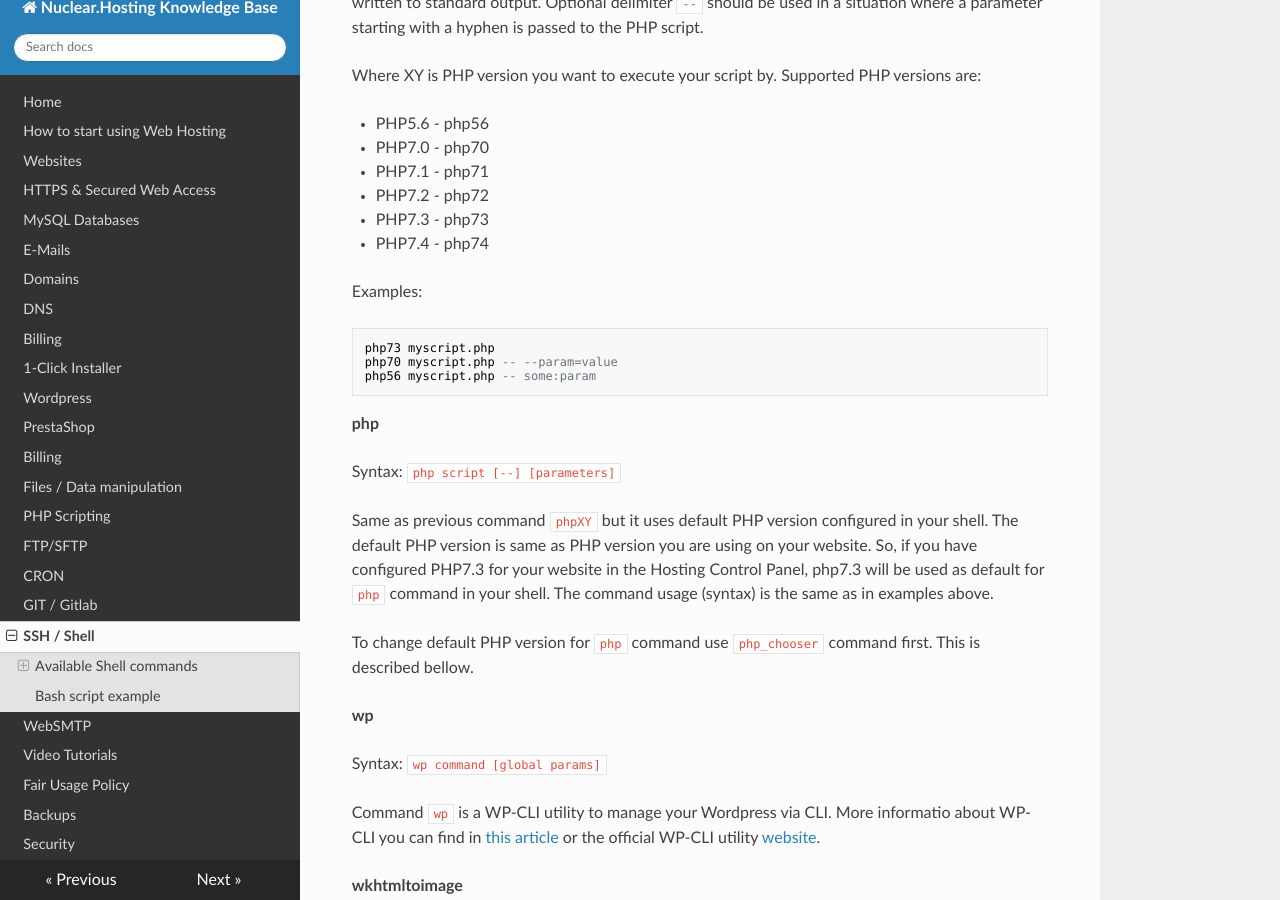
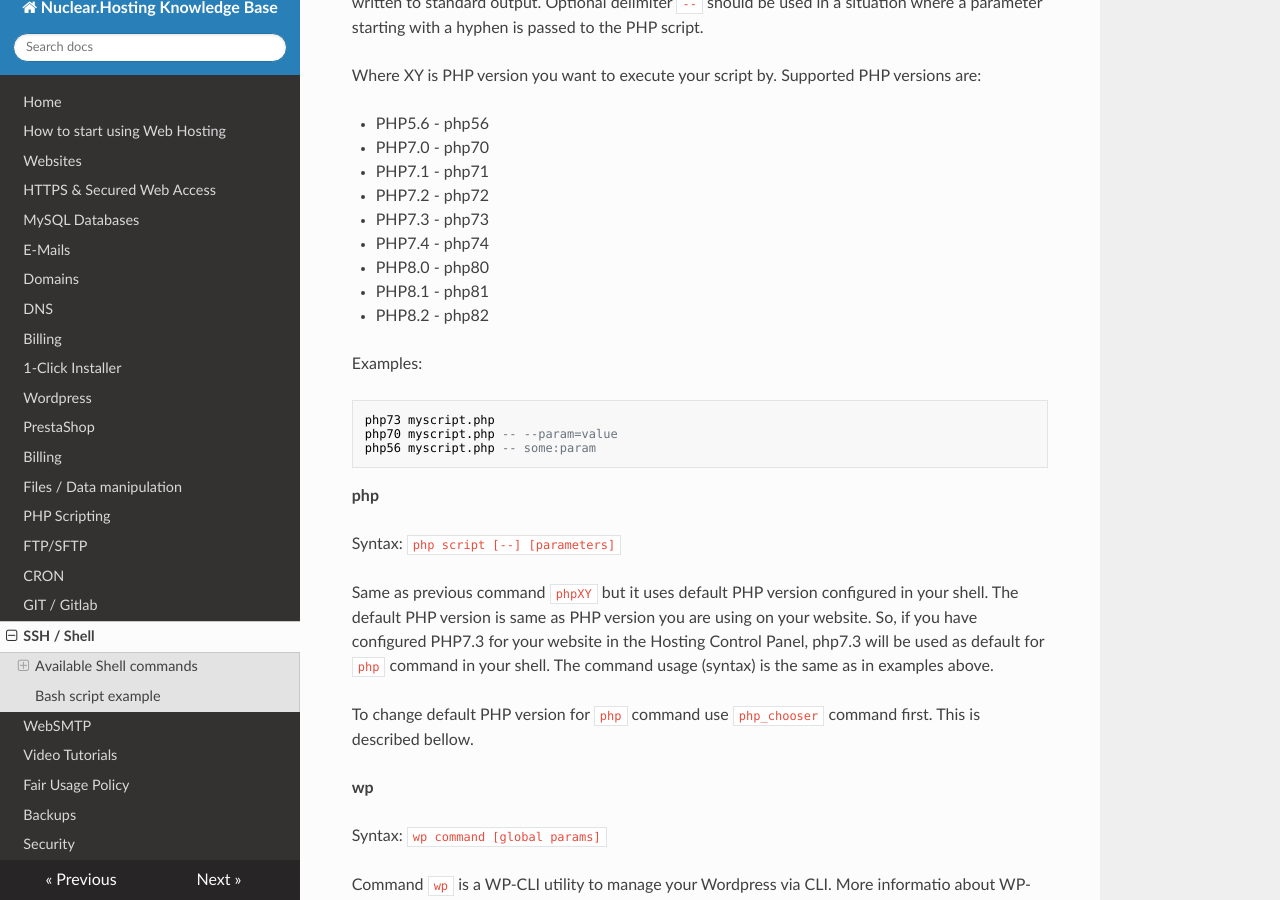
Before and after one commit to nuclearhosting/nh-knowledge-base, an MkDocs documentation site: the page built from docs/shell.md, in a window 1280 px wide and 900 px high, scrolled down 1614 px. Built offline with MkDocs 1.6.1, drawn with Linux system fonts in a browser that asks for light colours; nearby versions of some CDN libraries.

Commit message:
Added PHP8.2

```diff
--- a/docs/shell.md
+++ b/docs/shell.md
@@ -60,6 +60,9 @@ Where XY is PHP version you want to execute your script by. Supported PHP versio
   - PHP7.2 - php72
   - PHP7.3 - php73
   - PHP7.4 - php74
+  - PHP8.0 - php80
+  - PHP8.1 - php81
+  - PHP8.2 - php82
 
 Examples:
 
```
Also changed, not shown: docs/php.md (+1 -0 lines).
